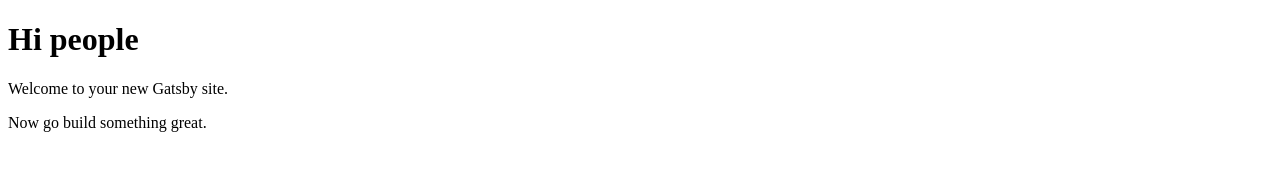
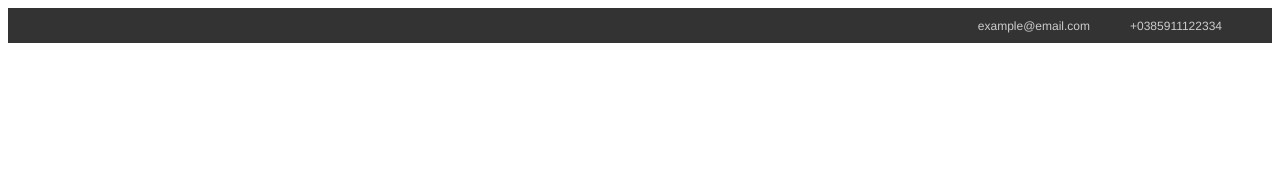
Before and after one commit to DujeV/HCI-lab-project, a Gatsby site: page / in a window 1280 px wide. Built offline with nearby package versions, Linux system fonts and the light colour scheme; Gatsby itself is replaced by a stand-in of ours.

Commit message:
adding header contact bar

```diff
--- /dev/null
+++ b/src/components/ContactBar/index.js
@@ -0,0 +1,11 @@
+import React from "react"
+import styles from "./style.module.css"
+
+const ContactBar = () => (
+  <main className={styles.container}>
+    <span>example@email.com</span>
+    <span>+0385911122334</span>
+  </main>
+)
+
+export default ContactBar
--- /dev/null
+++ b/src/components/ContactBar/style.module.css
@@ -0,0 +1,15 @@
+.container {
+  background-color: #333333;
+  height: 35px;
+  display: flex;
+  justify-content: flex-end;
+  align-items: center;
+  padding: 0 30px;
+}
+
+.container span {
+  margin: 10px 20px;
+  font-size: 12px;
+  color: #ccc;
+  font-family: "Helvetica";
+}
--- a/src/pages/index.js
+++ b/src/pages/index.js
@@ -1,10 +1,9 @@
 import React from "react"
+import ContactBar from "../components/ContactBar"
 
 const IndexPage = () => (
   <main>
-    <h1>Hi people</h1>
-    <p>Welcome to your new Gatsby site.</p>
-    <p>Now go build something great.</p>
+    <ContactBar />
   </main>
 )
 
```
